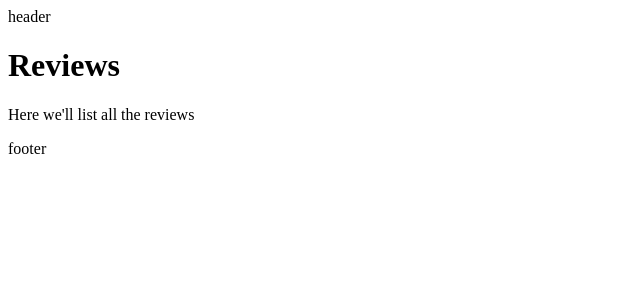
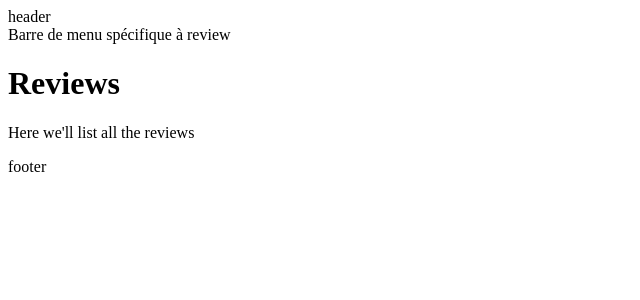
Before and after one commit to webepse/next-review-2025, a Next.js app: page /reviews in a window 1280 px wide. Shown: the top 300 px of the page, without its empty margins (0-640 px from the left). Built offline with nearby package versions, Linux system fonts and the light colour scheme.

Commit message:
nested layout

```diff
--- /dev/null
+++ b/app/reviews/layout.jsx
@@ -0,0 +1,11 @@
+export default function ReviewsLayout({children})
+{
+    return (
+        <div>
+            <div>
+                Barre de menu spécifique à review
+            </div>
+            {children}
+        </div>
+    )
+}
```
